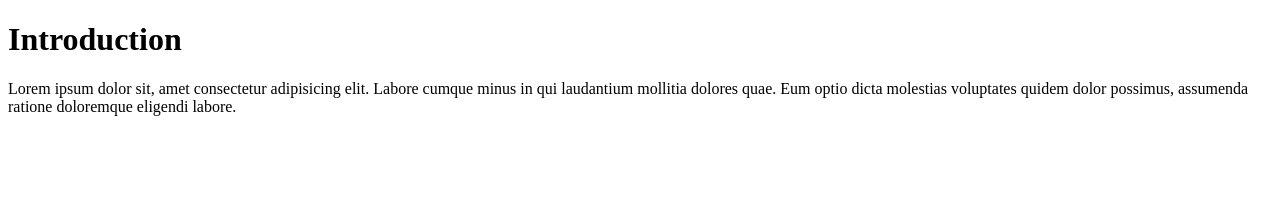
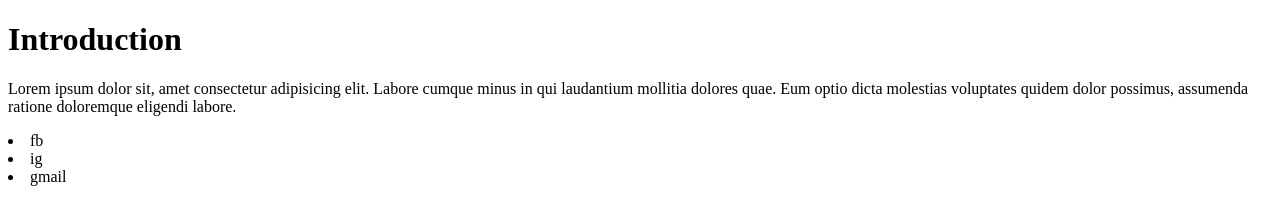
Before and after one commit to Mich147/gitsample, a plain HTML site: page index.html in a window 1280 px wide. Drawn offline with Linux system fonts and the light colour scheme.

Commit message:
Add footer

```diff
--- a/index.html
+++ b/index.html
@@ -8,5 +8,10 @@
 <body>
     <h1>Introduction</h1>
     <p>Lorem ipsum dolor sit, amet consectetur adipisicing elit. Labore cumque minus in qui laudantium mollitia dolores quae. Eum optio dicta molestias voluptates quidem dolor possimus, assumenda ratione doloremque eligendi labore.</p>
+    <footer>
+        <li>fb</li>
+        <li>ig</li>
+        <li>gmail</li>
+    </footer>
 </body>
 </html>
```
